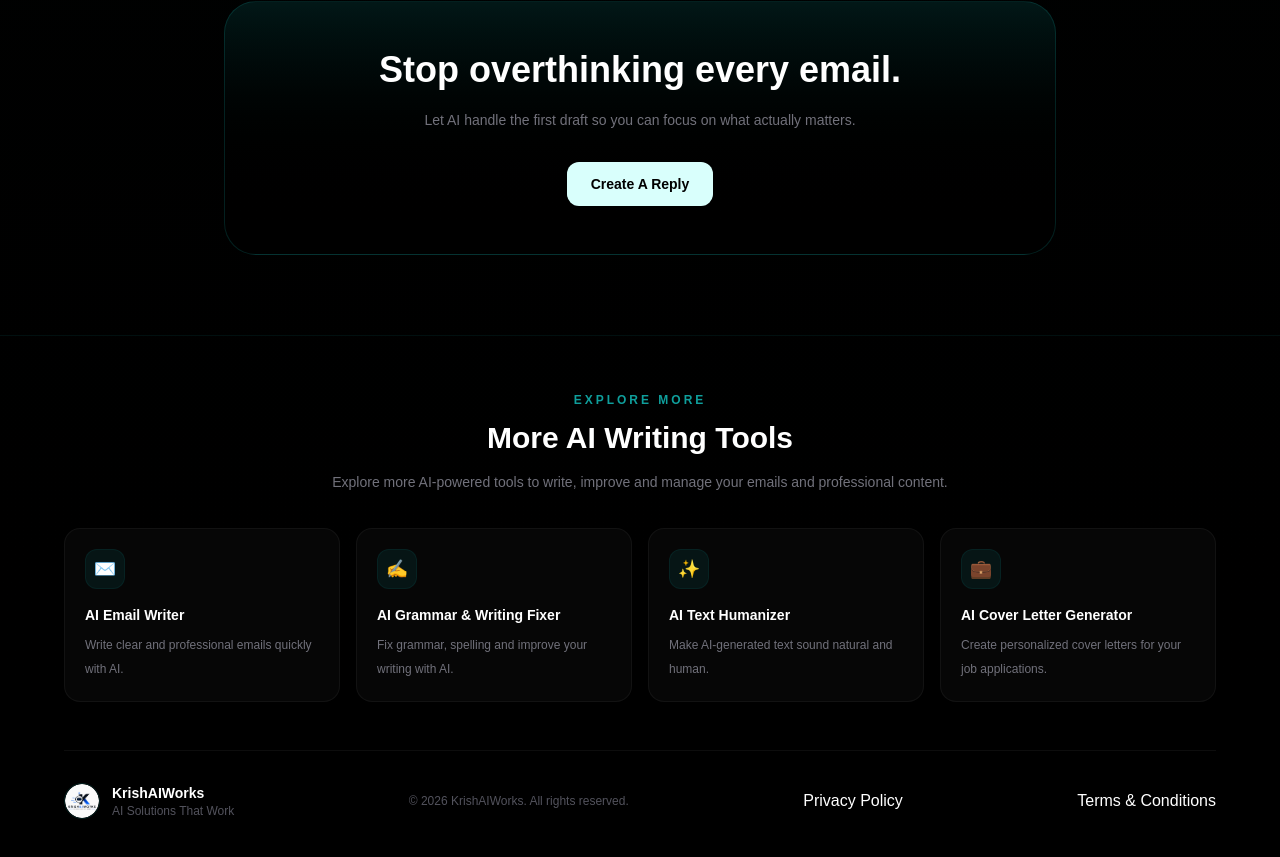
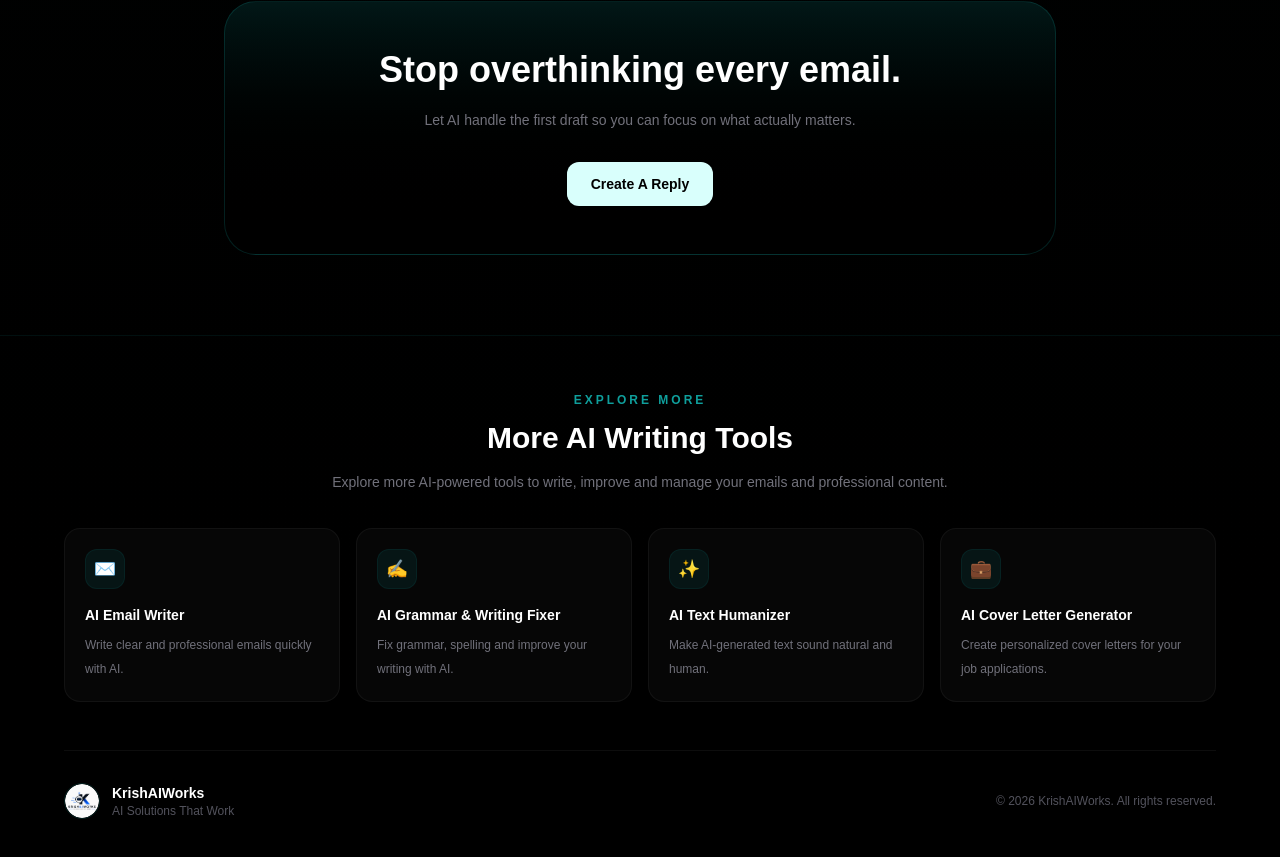
Before and after one commit to selfindependentkartik8-alt/ai-email-reply-generator, a Next.js app: page / in a window 1280 px wide. Shown: the part 3106-3963 px from the top of the page. Built offline with nearby package versions, Linux system fonts and the light colour scheme.

Commit message:
Add security headers

```diff
--- a/app/page.tsx
+++ b/app/page.tsx
@@ -843,20 +843,6 @@ export default function Home() {
           © {new Date().getFullYear()} KrishAIWorks. All rights reserved.
         </p>
 
-<a
-  href="/privacy-policy"
-  className="transition hover:text-violet-300"
->
-  Privacy Policy
-</a>
-
-<a
-  href="/terms-and-conditions"
-  className="transition hover:text-violet-300"
->
-  Terms & Conditions
-</a>
-
       </div>
 
     </div>
```
